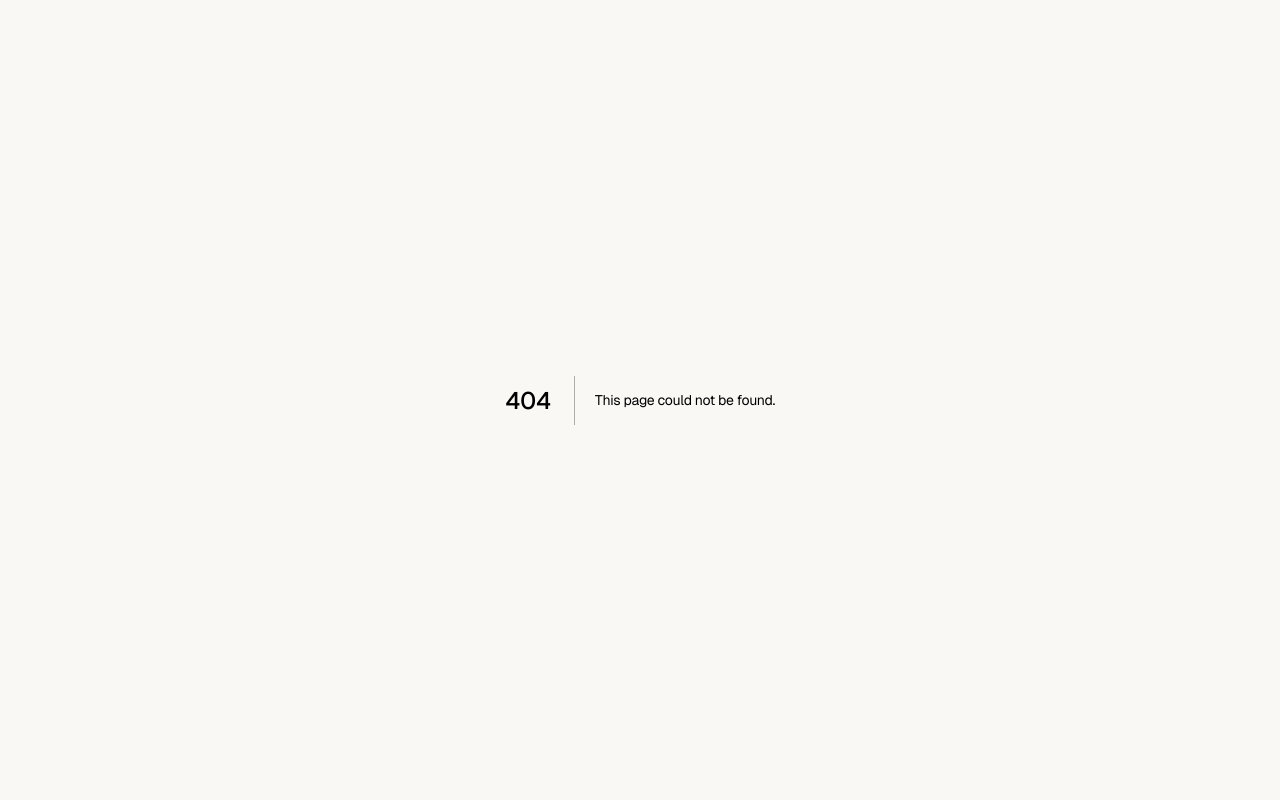
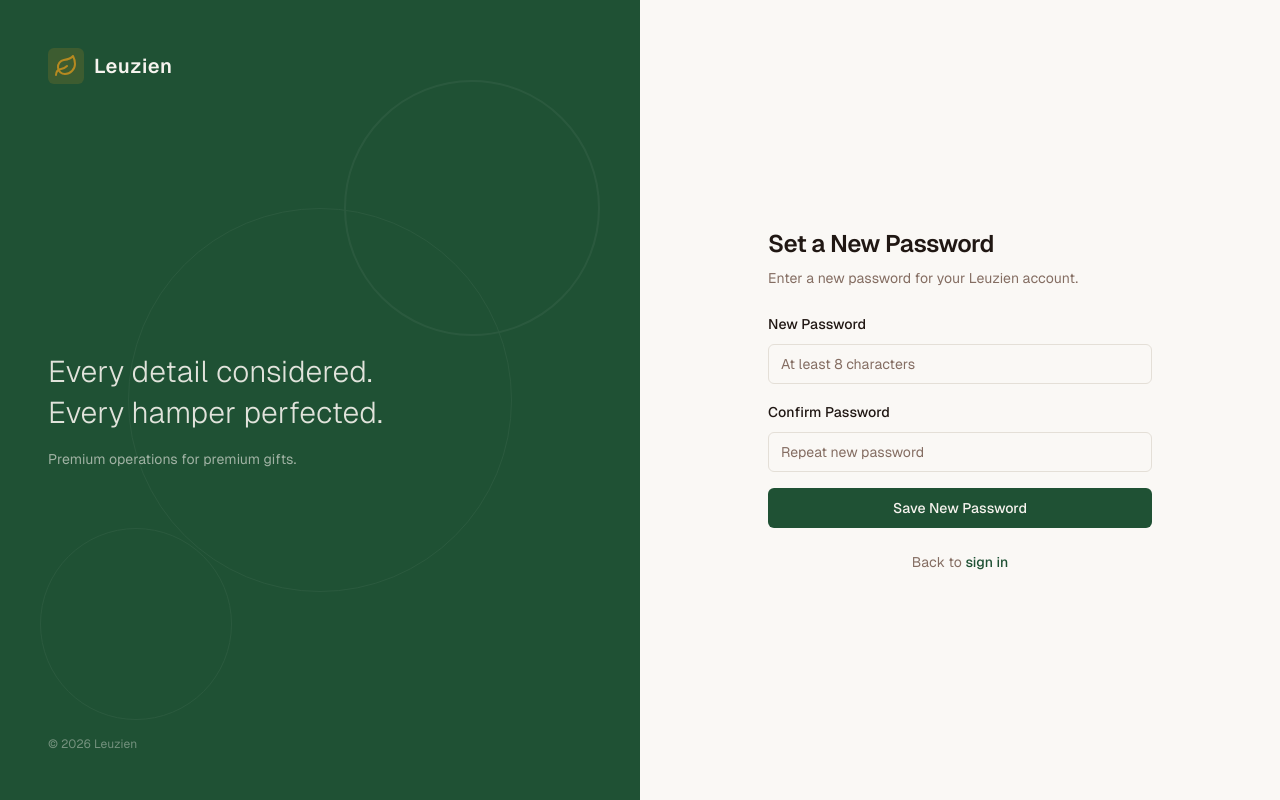
Before and after one commit to AldoGabriel20/espanella, a Next.js app: page /reset-password in a window 1280 px wide. Before the commit this address had no page. Built offline with nearby package versions, Linux system fonts and the light colour scheme; no server answers.

Commit message:
feat: implement forgot and reset password functionality with forms and API routes

```diff
--- /dev/null
+++ b/src/app/(auth)/forgot-password/page.tsx
@@ -0,0 +1,31 @@
+import type { Metadata } from "next";
+import Link from "next/link";
+import { ForgotPasswordForm } from "@/components/auth/ForgotPasswordForm";
+
+export const metadata: Metadata = {
+  title: "Forgot Password",
+};
+
+export default function ForgotPasswordPage() {
+  return (
+    <div className="space-y-6">
+      <div className="space-y-2">
+        <h1 className="font-display text-2xl font-semibold tracking-tight">
+          Forgot Password
+        </h1>
+        <p className="text-sm text-muted-foreground">
+          Enter your email and we&apos;ll send you a link to reset your password.
+        </p>
+      </div>
+
+      <ForgotPasswordForm />
+
+      <p className="text-center text-sm text-muted-foreground">
+        Remember your password?{" "}
+        <Link href="/login" className="text-forest hover:underline font-medium">
+          Sign in
+        </Link>
+      </p>
+    </div>
+  );
+}
--- a/src/app/(auth)/login/page.tsx
+++ b/src/app/(auth)/login/page.tsx
@@ -1,4 +1,5 @@
 import type { Metadata } from "next";
+import { Suspense } from "react";
 import { LoginForm } from "@/components/auth/LoginForm";
 
 export const metadata: Metadata = {
@@ -17,7 +18,9 @@ export default function LoginPage() {
         </p>
       </div>
 
-      <LoginForm />
+      <Suspense>
+        <LoginForm />
+      </Suspense>
     </div>
   );
 }
--- /dev/null
+++ b/src/app/(auth)/reset-password/page.tsx
@@ -0,0 +1,34 @@
+import type { Metadata } from "next";
+import Link from "next/link";
+import { Suspense } from "react";
+import { ResetPasswordForm } from "@/components/auth/ResetPasswordForm";
+
+export const metadata: Metadata = {
+  title: "Reset Password",
+};
+
+export default function ResetPasswordPage() {
+  return (
+    <div className="space-y-6">
+      <div className="space-y-2">
+        <h1 className="font-display text-2xl font-semibold tracking-tight">
+          Set a New Password
+        </h1>
+        <p className="text-sm text-muted-foreground">
+          Enter a new password for your Leuzien account.
+        </p>
+      </div>
+
+      <Suspense>
+        <ResetPasswordForm />
+      </Suspense>
+
+      <p className="text-center text-sm text-muted-foreground">
+        Back to{" "}
+        <Link href="/login" className="text-forest hover:underline font-medium">
+          sign in
+        </Link>
+      </p>
+    </div>
+  );
+}
--- /dev/null
+++ b/src/app/api/auth/forgot-password/route.ts
@@ -0,0 +1,23 @@
+import { NextRequest, NextResponse } from "next/server";
+import { publicFetch, ApiError } from "@/lib/api/client";
+
+export async function POST(req: NextRequest) {
+  try {
+    const body = await req.json();
+    await publicFetch("/auth/forgot-password", {
+      method: "POST",
+      body,
+    });
+    return NextResponse.json({
+      message: "if the email is registered, a reset link has been sent",
+    });
+  } catch (err) {
+    if (err instanceof ApiError) {
+      return NextResponse.json({ error: err.message }, { status: err.status });
+    }
+    return NextResponse.json(
+      { error: "Terjadi kesalahan. Silakan coba lagi." },
+      { status: 500 }
+    );
+  }
+}
--- /dev/null
+++ b/src/app/api/auth/reset-password/route.ts
@@ -0,0 +1,21 @@
+import { NextRequest, NextResponse } from "next/server";
+import { publicFetch, ApiError } from "@/lib/api/client";
+
+export async function POST(req: NextRequest) {
+  try {
+    const body = await req.json();
+    await publicFetch("/auth/reset-password", {
+      method: "POST",
+      body,
+    });
+    return NextResponse.json({ message: "password has been reset successfully" });
+  } catch (err) {
+    if (err instanceof ApiError) {
+      return NextResponse.json({ error: err.message }, { status: err.status });
+    }
+    return NextResponse.json(
+      { error: "Terjadi kesalahan. Silakan coba lagi." },
+      { status: 500 }
+    );
+  }
+}
--- /dev/null
+++ b/src/components/auth/ForgotPasswordForm.tsx
@@ -0,0 +1,82 @@
+"use client";
+
+import * as React from "react";
+import { Button } from "@/components/ui/button";
+import { Input } from "@/components/ui/input";
+import { Alert } from "@/components/ui/alert";
+
+type Status = "idle" | "loading" | "success" | "error";
+
+export function ForgotPasswordForm() {
+  const [email, setEmail] = React.useState("");
+  const [status, setStatus] = React.useState<Status>("idle");
+  const [error, setError] = React.useState<string | null>(null);
+
+  async function handleSubmit(e: React.FormEvent<HTMLFormElement>) {
+    e.preventDefault();
+    setError(null);
+    setStatus("loading");
+
+    try {
+      const res = await fetch("/api/auth/forgot-password", {
+        method: "POST",
+        headers: { "Content-Type": "application/json" },
+        body: JSON.stringify({ email }),
+      });
+
+      if (!res.ok) {
+        const data = await res.json();
+        setError(data.error ?? "Something went wrong. Please try again.");
+        setStatus("error");
+        return;
+      }
+
+      setStatus("success");
+    } catch {
+      setError("Something went wrong. Please try again.");
+      setStatus("error");
+    }
+  }
+
+  if (status === "success") {
+    return (
+      <Alert>
+        <p className="text-sm">
+          If that email is registered, a reset link has been sent. Please check
+          your inbox.
+        </p>
+      </Alert>
+    );
+  }
+
+  return (
+    <form onSubmit={handleSubmit} className="space-y-4" noValidate>
+      {error && (
+        <Alert variant="destructive">
+          <p className="text-sm">{error}</p>
+        </Alert>
+      )}
+
+      <div className="space-y-2">
+        <label htmlFor="email" className="text-sm font-medium text-foreground">
+          Email
+        </label>
+        <Input
+          id="email"
+          name="email"
+          type="email"
+          autoComplete="email"
+          placeholder="you@example.com"
+          required
+          value={email}
+          onChange={(e) => setEmail(e.target.value)}
+          disabled={status === "loading"}
+        />
+      </div>
+
+      <Button type="submit" className="w-full" disabled={status === "loading"}>
+        {status === "loading" ? "Sending…" : "Send Reset Link"}
+      </Button>
+    </form>
+  );
+}
--- a/src/components/auth/LoginForm.tsx
+++ b/src/components/auth/LoginForm.tsx
@@ -2,7 +2,7 @@
 
 import * as React from "react";
 import Link from "next/link";
-import { useRouter } from "next/navigation";
+import { useRouter, useSearchParams } from "next/navigation";
 import { Button } from "@/components/ui/button";
 import { Input } from "@/components/ui/input";
 import { Alert } from "@/components/ui/alert";
@@ -14,6 +14,9 @@ type FormState = {
 
 export function LoginForm() {
   const router = useRouter();
+  const searchParams = useSearchParams();
+  const resetSuccess = searchParams.get("reset") === "success";
+
   const [form, setForm] = React.useState<FormState>({ email: "", password: "" });
   const [error, setError] = React.useState<string | null>(null);
   const [loading, setLoading] = React.useState(false);
@@ -59,6 +62,14 @@ export function LoginForm() {
 
   return (
     <form onSubmit={handleSubmit} className="space-y-4" noValidate>
+      {resetSuccess && (
+        <Alert>
+          <p className="text-sm">
+            Password reset successfully. Please sign in with your new password.
+          </p>
+        </Alert>
+      )}
+
       {error && (
         <Alert variant="destructive">
           <p className="text-sm">{error}</p>
@@ -83,12 +94,20 @@ export function LoginForm() {
       </div>
 
       <div className="space-y-2">
+        <div className="flex items-center justify-between">
           <label
             htmlFor="password"
             className="text-sm font-medium text-foreground"
           >
             Password
           </label>
+          <Link
+            href="/forgot-password"
+            className="text-xs text-muted-foreground hover:text-foreground hover:underline"
+          >
+            Forgot password?
+          </Link>
+        </div>
         <Input
           id="password"
           name="password"
--- /dev/null
+++ b/src/components/auth/ResetPasswordForm.tsx
@@ -0,0 +1,117 @@
+"use client";
+
+import * as React from "react";
+import { useRouter, useSearchParams } from "next/navigation";
+import { Button } from "@/components/ui/button";
+import { Input } from "@/components/ui/input";
+import { Alert } from "@/components/ui/alert";
+
+export function ResetPasswordForm() {
+  const router = useRouter();
+  const searchParams = useSearchParams();
+  const token = searchParams.get("token") ?? "";
+
+  const [form, setForm] = React.useState({ password: "", confirm: "" });
+  const [error, setError] = React.useState<string | null>(null);
+  const [loading, setLoading] = React.useState(false);
+
+  function handleChange(e: React.ChangeEvent<HTMLInputElement>) {
+    setForm((prev) => ({ ...prev, [e.target.name]: e.target.value }));
+  }
+
+  async function handleSubmit(e: React.FormEvent<HTMLFormElement>) {
+    e.preventDefault();
+    setError(null);
+
+    if (form.password !== form.confirm) {
+      setError("Passwords do not match.");
+      return;
+    }
+
+    if (form.password.length < 8) {
+      setError("Password must be at least 8 characters.");
+      return;
+    }
+
+    if (!token) {
+      setError("Reset token not found. Please request a new password reset link.");
+      return;
+    }
+
+    setLoading(true);
+    try {
+      const res = await fetch("/api/auth/reset-password", {
+        method: "POST",
+        headers: { "Content-Type": "application/json" },
+        body: JSON.stringify({ token, new_password: form.password }),
+      });
+
+      const data = await res.json();
+
+      if (!res.ok) {
+        setError(data.error ?? "Failed to reset password. Please try again.");
+        return;
+      }
+
+      router.push("/login?reset=success");
+    } catch {
+      setError("Something went wrong. Please try again.");
+    } finally {
+      setLoading(false);
+    }
+  }
+
+  return (
+    <form onSubmit={handleSubmit} className="space-y-4" noValidate>
+      {error && (
+        <Alert variant="destructive">
+          <p className="text-sm">{error}</p>
+        </Alert>
+      )}
+
+      <div className="space-y-2">
+        <label
+          htmlFor="password"
+          className="text-sm font-medium text-foreground"
+        >
+          New Password
+        </label>
+        <Input
+          id="password"
+          name="password"
+          type="password"
+          autoComplete="new-password"
+          placeholder="At least 8 characters"
+          required
+          value={form.password}
+          onChange={handleChange}
+          disabled={loading}
+        />
+      </div>
+
+      <div className="space-y-2">
+        <label
+          htmlFor="confirm"
+          className="text-sm font-medium text-foreground"
+        >
+          Confirm Password
+        </label>
+        <Input
+          id="confirm"
+          name="confirm"
+          type="password"
+          autoComplete="new-password"
+          placeholder="Repeat new password"
+          required
+          value={form.confirm}
+          onChange={handleChange}
+          disabled={loading}
+        />
+      </div>
+
+      <Button type="submit" className="w-full" disabled={loading}>
+        {loading ? "Saving…" : "Save New Password"}
+      </Button>
+    </form>
+  );
+}
--- a/src/lib/auth/cookies.ts
+++ b/src/lib/auth/cookies.ts
@@ -15,8 +15,8 @@ const ACCESS_EXPIRY_COOKIE = "lz_access_exp";
 const isProd = process.env.NODE_ENV === "production";
 
 // Max cookie ages in seconds
-const ACCESS_TOKEN_MAX_AGE = 60 * 15; // 15 minutes (aligned with backend default)
-const REFRESH_TOKEN_MAX_AGE = 60 * 60 * 24 * 7; // 7 days
+const ACCESS_TOKEN_MAX_AGE = 60 * 60 * 24; // 1 day (aligned with backend default)
+const REFRESH_TOKEN_MAX_AGE = 60 * 60 * 24 * 30; // 30 days (aligned with backend refresh token TTL)
 
 export type TokenPair = {
   accessToken: string;
```
Lines whose indentation alone changed are shown as unchanged.
